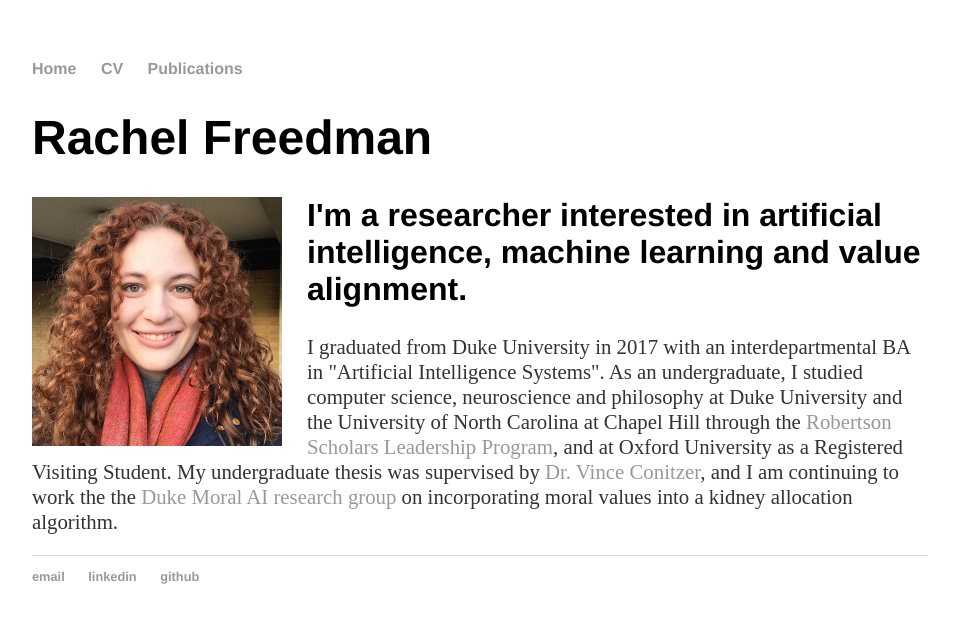
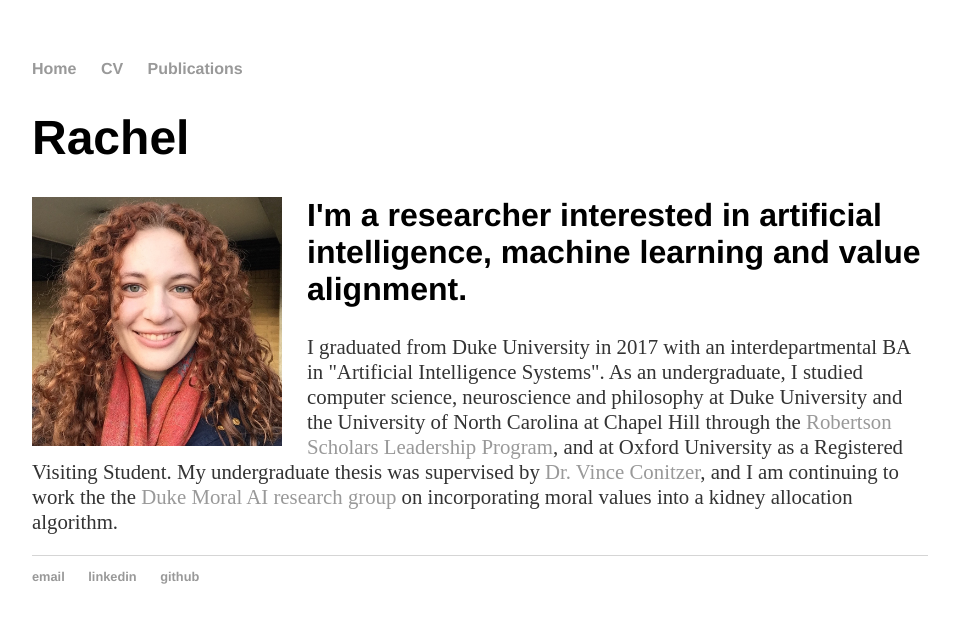
Before and after one commit to RachelFreedman/rachelfreedman.github.io, a Jekyll site: the page built from index.html, in a window 1280 px wide. Shown: the top 623 px of the page, without its empty margins (160-1119 px from the left). Built offline with Jekyll 4.4.1, drawn with Linux system fonts in a browser that asks for light colours.

Commit message:
change text

```diff
--- a/index.html
+++ b/index.html
@@ -3,7 +3,7 @@ layout: default
 title: Rachel Freedman
 ---
 <div class="blurb">
-	<h1>Rachel Freedman</h1>
+	<h1>Rachel</h1>
 
 	<h2><img class="profile-pic" src="/assets/images/recent_headshot.jpg" alt="image of Rachel Freedman">I'm a researcher interested in artificial intelligence, machine learning and value alignment.</a></h2>
 	<p>I graduated from Duke University in 2017 with an interdepartmental BA in "Artificial Intelligence Systems". As an undergraduate, I studied computer science, neuroscience and philosophy at Duke University and the University of North Carolina at Chapel Hill through the <a href=“"https://robertsonscholars.org/">Robertson Scholars Leadership Program</a>, and at Oxford University as a Registered Visiting Student. My undergraduate thesis was supervised by <a href="https://users.cs.duke.edu/~conitzer/#bio">Dr. Vince Conitzer</a>, and I am continuing to work the the <a href="http://moralai.cs.duke.edu/index.html">Duke Moral AI research group</a> on incorporating moral values into a kidney allocation algorithm.</p>
```
